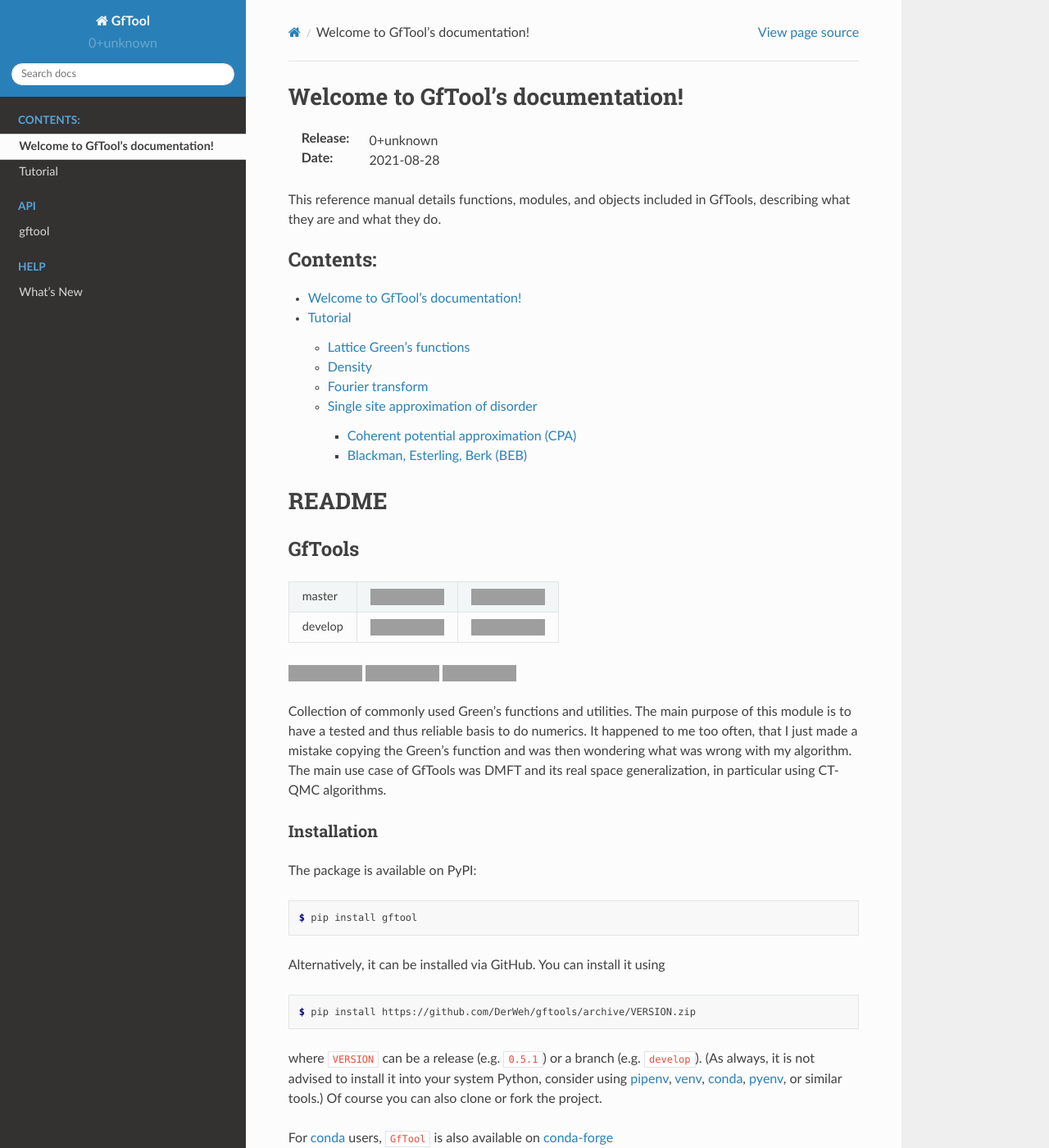
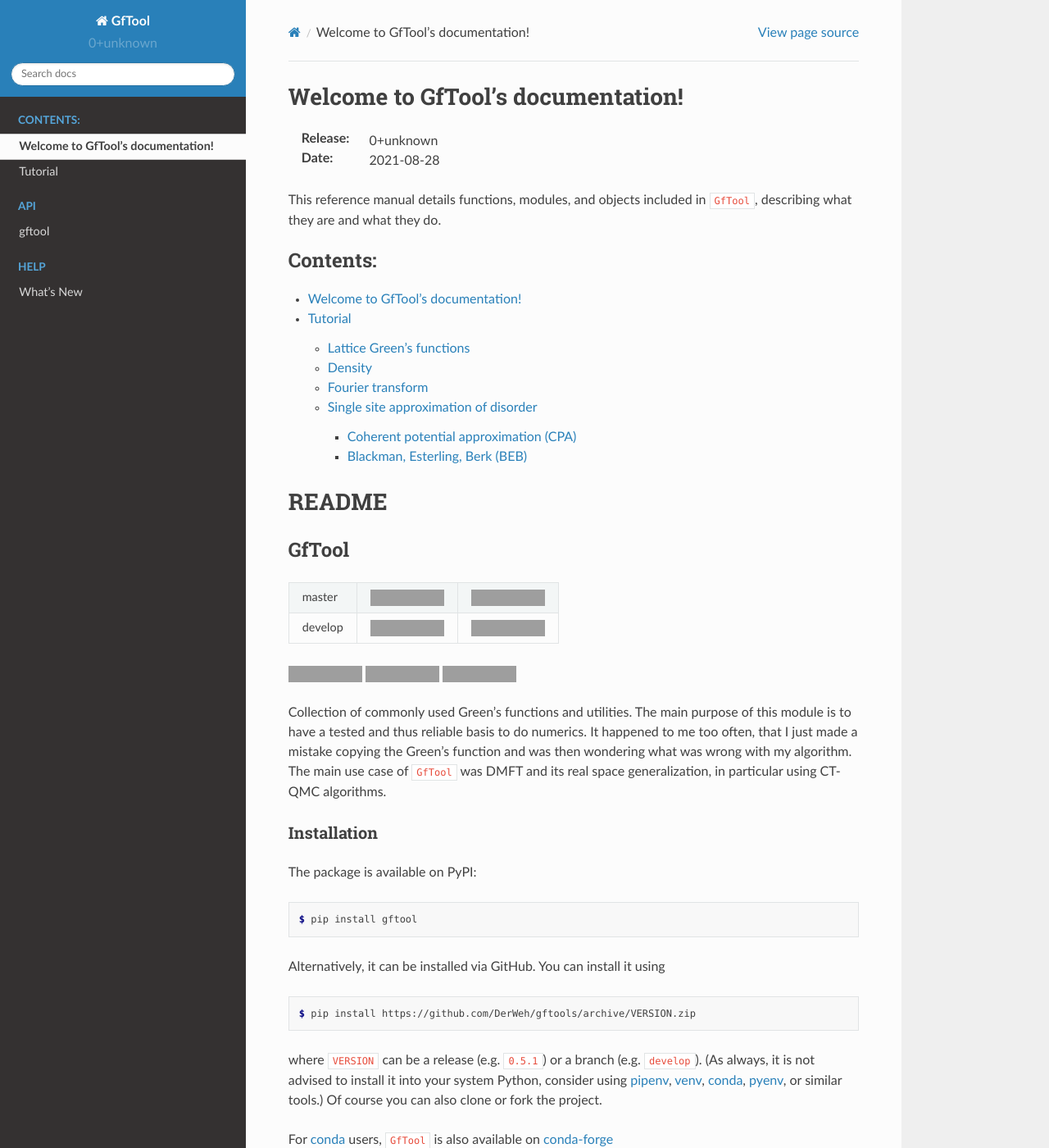
Before and after one commit to DerWeh/gftools, a Sphinx documentation site: the page built from docs/source/index.rst, in a window 1280 px wide and 1400 px high. Shown: the whole window at 82% size. Built offline with Sphinx 7.4.7 and the Read the Docs theme 2.0.0, drawn with Linux system fonts in a browser that asks for light colours; pages that are not in the unit, such as notebooks, are missing from menus; cross-references to code outside the pages are shown as plain code; grey boxes are pictures that could not be loaded.

Commit message:
Doc: fix spelling errors

```diff
--- a/README.rst
+++ b/README.rst
@@ -1,6 +1,6 @@
-=======
-GfTools
-=======
+======
+GfTool
+======
 
 +---------+----------------------+-----------------+
 | master  ||build-status-master| ||codecov-master| |
@@ -14,7 +14,7 @@
 The main purpose of this module is to have a tested and thus reliable basis
 to do numerics. It happened to me too often, that I just made a mistake copying
 the Green's function and was then wondering what was wrong with my algorithm.
-The main use case of GfTools was DMFT and its real space generalization,
+The main use case of `GfTool` was DMFT and its real space generalization,
 in particular using CT-QMC algorithms.
 
 
--- a/docs/source/index.rst
+++ b/docs/source/index.rst
@@ -9,7 +9,7 @@
 :Release: |version|
 :Date: |today|
 
-This reference manual details functions, modules, and objects included in GfTools,
+This reference manual details functions, modules, and objects included in `GfTool`,
 describing what they are and what they do.
 
 .. toctree::
```
